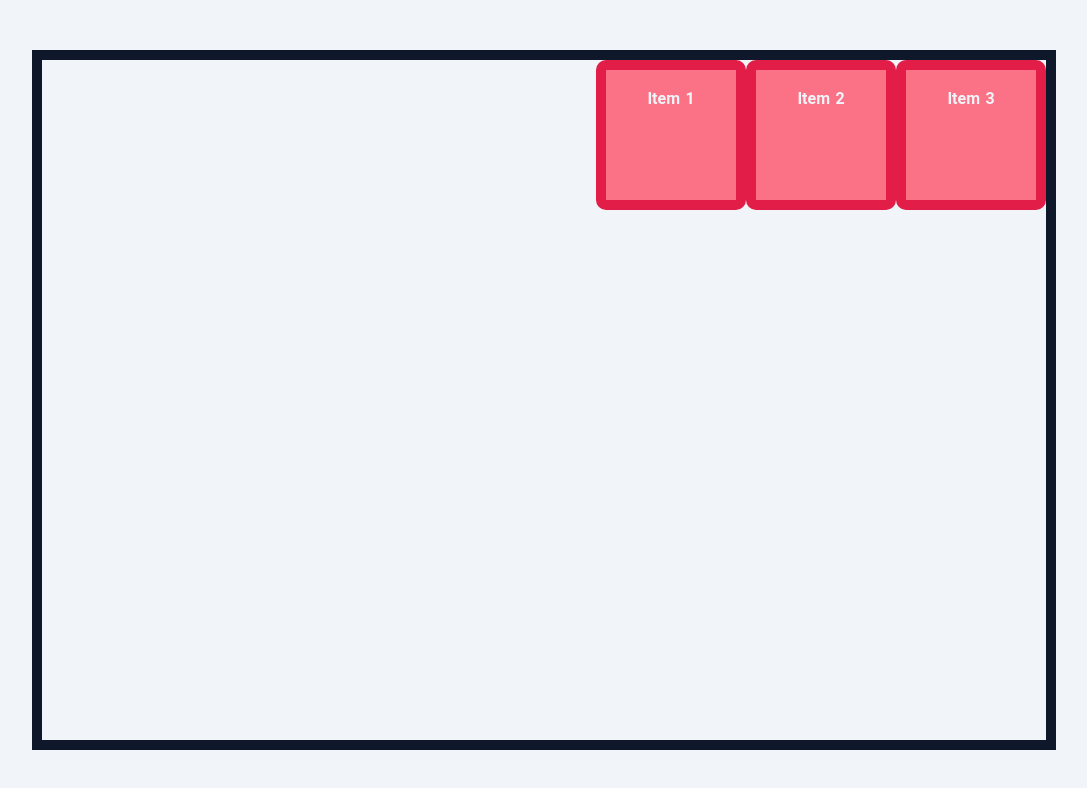
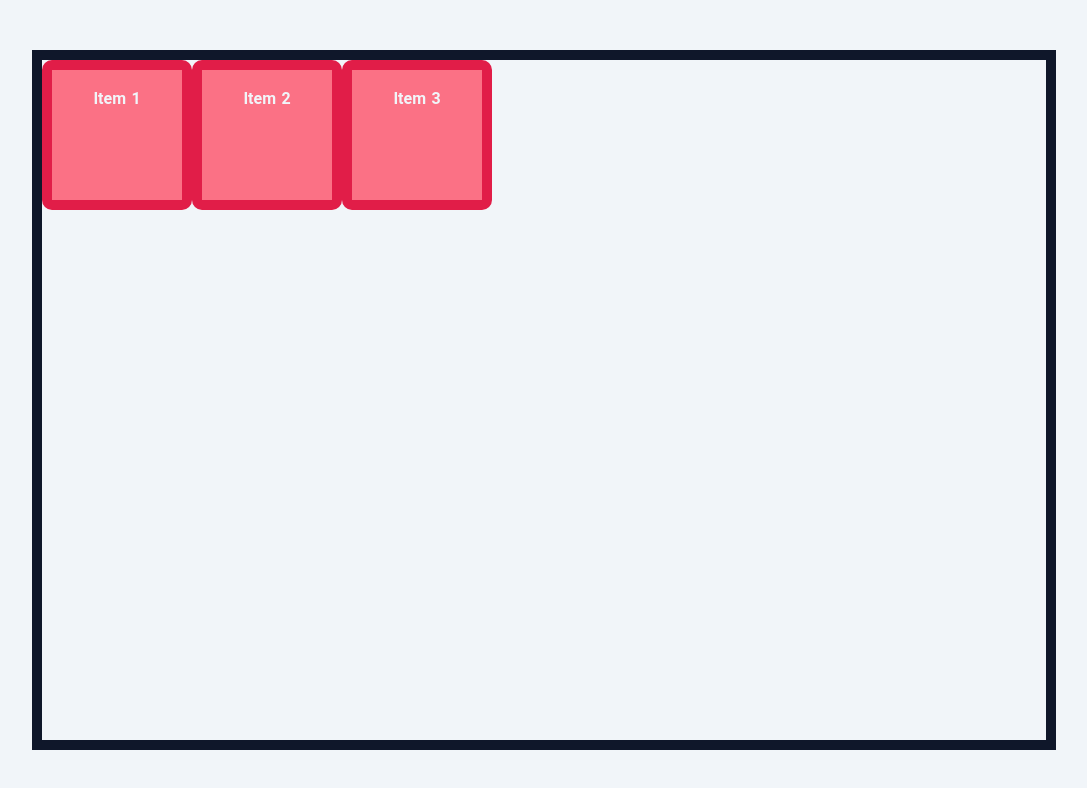
Before and after one commit to 1337encrypted/zet, a plain HTML site: page CSS-fundamentals/flexbox/flexbox.html in a window 1280 px wide. Shown: the whole page, without its empty margins (96-1183 px from the left). Drawn offline with Linux system fonts and the light colour scheme.

Commit message:
added some more flexbox

```diff
--- a/CSS-fundamentals/flexbox/style.css
+++ b/CSS-fundamentals/flexbox/style.css
@@ -48,5 +48,5 @@ body {
 .container {
   display: flex;
   flex-direction:row;
-  justify-content: flex-end;
+  justify-content:;
 }
```
Also changed, not shown: CSS-fundamentals/flexbox/flex-direction-column.png, CSS-fundamentals/flexbox/flex-direction-row.png, CSS-fundamentals/flexbox/justify-content-center.png (added), CSS-fundamentals/flexbox/justify-content-flex-end.png (added), CSS-fundamentals/flexbox/justify-content-space-around.png (added), CSS-fundamentals/flexbox/justify-content-space-between.png (added), CSS-fundamentals/flexbox/justify-content-space-evenly.png (added), 1 other file.
